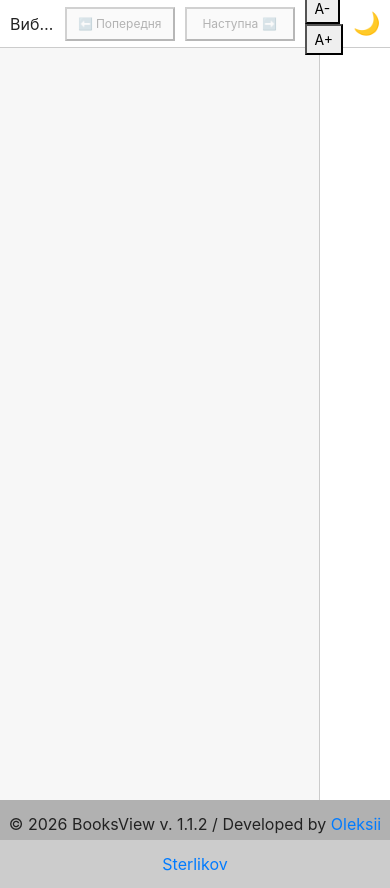
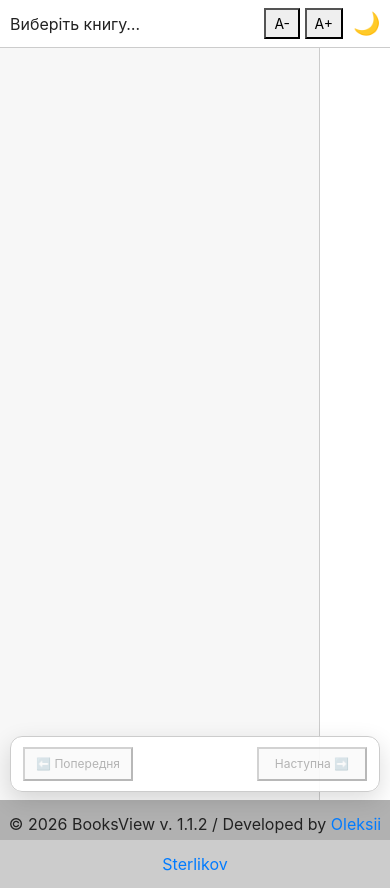
Before and after one commit to OleksiiSterlikov/BreaderOS, a Flask app: page / in a window 390 px wide. Run offline with Flask 3, Linux system fonts and the light colour scheme.

Commit message:
Render navigation as global overlay

```diff
--- a/static/css/style.css
+++ b/static/css/style.css
@@ -54,17 +54,6 @@ header {
     white-space: nowrap;
     overflow: hidden;
     text-overflow: ellipsis;
-}
-
-#header-navigation {
-    display: flex;
-    gap: 10px;
-    align-items: center;
-}
-
-#header-navigation button {
-    min-width: 150px;
-    padding: 6px 10px;
 }
 
 #font-controls button {
@@ -144,6 +133,26 @@ body.theme-dark {
     min-width: 0;
 }
 
+#global-navigation {
+    position: fixed;
+    top: 56px;
+    right: 16px;
+    display: flex;
+    gap: 10px;
+    align-items: center;
+    padding: 10px 12px;
+    background: color-mix(in srgb, var(--header-bg) 92%, transparent);
+    border: 1px solid var(--header-border);
+    border-radius: 12px;
+    box-shadow: 0 8px 24px rgba(0, 0, 0, 0.14);
+    z-index: 11000;
+}
+
+#global-navigation button {
+    min-width: 150px;
+    padding: 8px 12px;
+}
+
 /* ===========================
    CONTENT PAGE (в iframe)
 =========================== */
@@ -194,7 +203,15 @@ iframe#viewer {
         padding: 0 10px;
     }
 
-    #header-navigation button {
+    #global-navigation {
+        top: auto;
+        right: 10px;
+        left: 10px;
+        bottom: 52px;
+        justify-content: space-between;
+    }
+
+    #global-navigation button {
         min-width: 110px;
         padding: 6px 8px;
         font-size: 12px;
--- a/templates/base.html
+++ b/templates/base.html
@@ -4,7 +4,7 @@
     <meta charset="UTF-8">
     <title>Book Reader</title>
 
-    <link rel="stylesheet" href="{{ url_for('static', filename='css/style.css') }}">
+    <link rel="stylesheet" href="{{ url_for('static', filename='css/style.css') }}?v=5">
 
     <link rel="stylesheet" href="https://cdn.jsdelivr.net/npm/bootstrap@4.1.3/dist/css/bootstrap.min.css"
           crossorigin="anonymous">
@@ -12,6 +12,10 @@
 
 <body class="theme-light">
 {% include "header.html" %}
+<div id="global-navigation">
+    <button id="nav-prev" disabled>⬅ Попередня</button>
+    <button id="nav-next" disabled>Наступна ➡</button>
+</div>
 {% block content %}{% endblock %}
 
 <!-- jQuery + Popper + Bootstrap -->
@@ -24,7 +28,7 @@
     window.BookPages = {{ pages | tojson }};
 </script>
 
-<script src="{{ url_for('static', filename='js/tree.js') }}?v=2"></script>
+<script src="{{ url_for('static', filename='js/tree.js') }}?v=5"></script>
 
 <footer>
     <div class="text-center p-1" style="background-color: rgba(0, 0, 0, 0.2);">
--- a/templates/header.html
+++ b/templates/header.html
@@ -3,10 +3,6 @@
 
         <div id="top-header">
             <div id="breadcrumbs">Виберіть книгу…</div>
-            <div id="header-navigation">
-                <button id="nav-prev" disabled>⬅ Попередня</button>
-                <button id="nav-next" disabled>Наступна ➡</button>
-            </div>
             <div id="font-controls">
                 <button id="font-dec">A-</button>
                 <button id="font-inc">A+</button>
```
Also changed, not shown: docs/ai/ARCHITECTURE.md (+1 -1 lines), docs/ai/DEVELOPMENT.md (+1 -1 lines), docs/ai/worklog_2026-03-07.md (+8 -0 lines), README.md.
